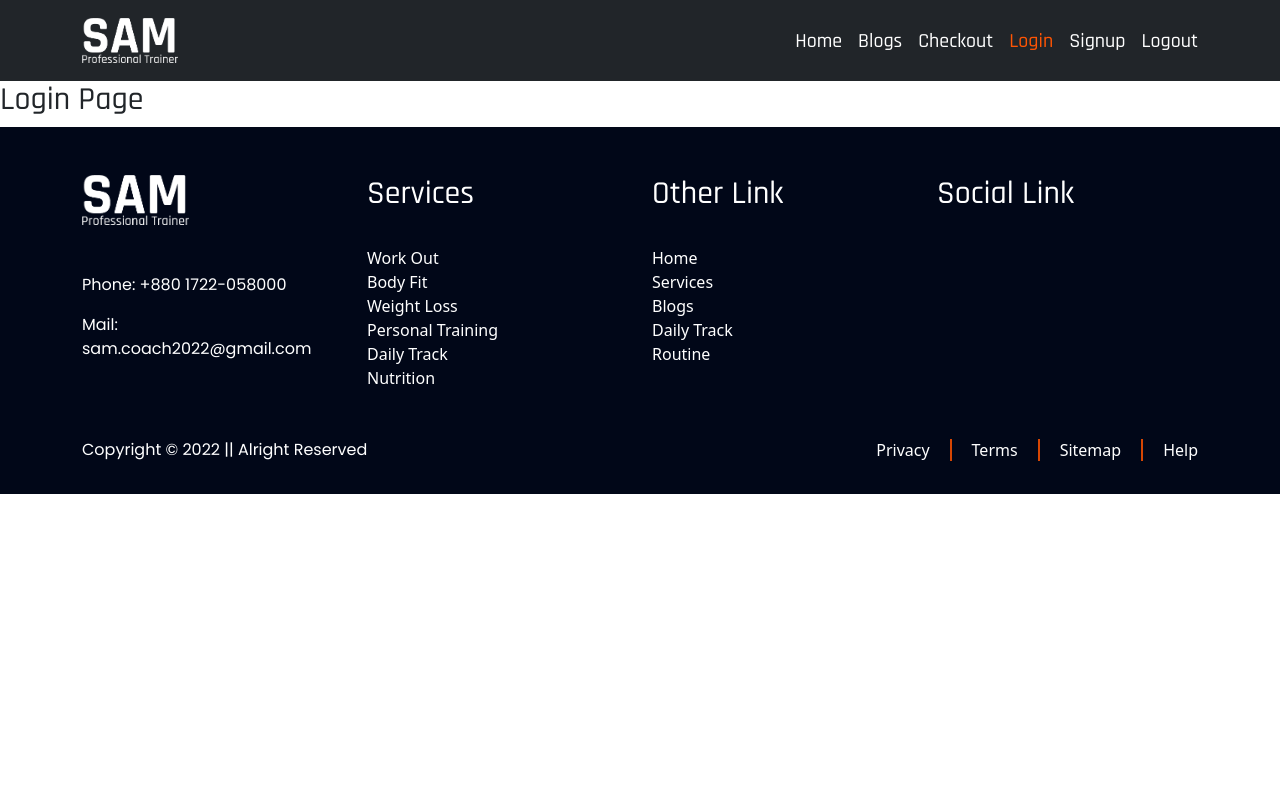
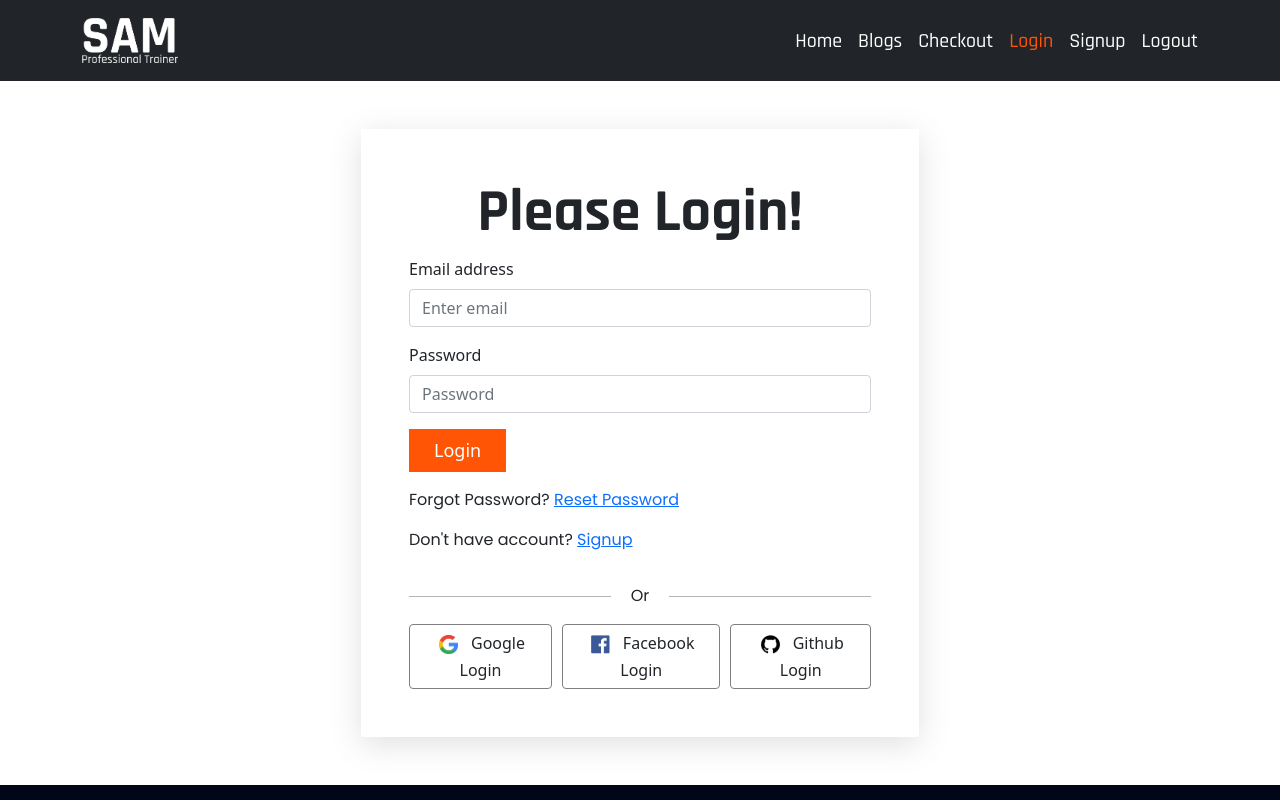
Before and after one commit to SamiulxHasanx07/gym-trainer-react-app-with-auth, a React (Create React App) app: page /login in a window 1280 px wide. Shown: the top 800 px of the page. Built offline with nearby package versions, Linux system fonts and the light colour scheme.

Commit message:
Create user and signin functionality added

```diff
--- a/src/App.js
+++ b/src/App.js
@@ -1,6 +1,7 @@
 import { Route, Routes } from 'react-router-dom';
 import './App.css';
 import Login from './Pages/Auth/Login/Login';
+import ResetPassword from './Pages/Auth/ResetPassword/ResetPassword';
 import Signup from './Pages/Auth/Signup/Signup';
 import Blogs from './Pages/Blogs/Blogs';
 import Checkout from './Pages/Cheakout/Checkout';
@@ -20,6 +21,7 @@ function App() {
         <Route path='/checkout' element={<Checkout></Checkout>}></Route>
         <Route path='/blogs' element={<Blogs></Blogs>}></Route>
         <Route path='/login' element={<Login></Login>}></Route>
+        <Route path='/resetpass' element={<ResetPassword></ResetPassword>}></Route>
         <Route path='/signup' element={<Signup></Signup>}></Route>
         <Route path='*' element={<NotFound></NotFound>}></Route>
       </Routes>
--- a/src/Pages/Auth/Login/Login.js
+++ b/src/Pages/Auth/Login/Login.js
@@ -1,9 +1,120 @@
-import React from 'react';
+import React, { useEffect, useState } from 'react';
+import { Container, Form } from 'react-bootstrap';
+import { useSignInWithEmailAndPassword } from 'react-firebase-hooks/auth';
+import { Link, useLocation, useNavigate } from 'react-router-dom';
+import auth from '../../../firebase.init';
+import googleImg from '../../../images/social/google-img.png';
+import facebookImg from '../../../images/social/facebook.png';
+import githubImg from '../../../images/social/github.png';
 
 const Login = () => {
+    const [userInfo, setUserInfo] = useState({ email: '', password: '' })
+    const [errors, setErrors] = useState({ email: '', password: '' })
+
+    const [
+        signInWithEmailAndPassword,
+        user,
+        loading,
+        error,
+    ] = useSignInWithEmailAndPassword(auth);
+
+
+    const handleEmal = (e) => {
+        const emailRegex = /\S+@\S+\.\S+/;
+        const validEmail = emailRegex.test(e.target.value)
+        if (validEmail) {
+            setUserInfo({ ...userInfo, email: e.target.value })
+            setErrors({ ...errors, email: '' })
+        } else {
+            setErrors({ ...errors, email: 'Enter Valid Email' })
+            setUserInfo({ ...userInfo, email: '' })
+        }
+    }
+
+    const handlePassword = e => {
+        const passwordChk = /^(?=.*[A-Za-z])(?=.*\d)(?=.*[@$!%*#?&])[A-Za-z\d@$!%*#?&]{6,}$/;
+        const validPass = passwordChk.test(e.target.value);
+        if (validPass) {
+            setUserInfo({ ...userInfo, password: e.target.value })
+            setErrors({ ...errors, password: '' })
+        } else {
+            setErrors({ ...errors, password: 'Hints: Password Shoud be Minimum six characters, at least one letter, one number and one special character' })
+        }
+    }
+
+
+    const login = e => {
+        e.preventDefault();
+        signInWithEmailAndPassword(userInfo.email, userInfo.password)
+    }
+
+    console.log(user);
+
+    const navigate = useNavigate();
+    const location = useLocation();
+    const from = location.state?.from?.pathname || '/checkout';
+
+    useEffect(() => {
+        if (user) {
+            navigate(from)
+        }
+    }, [user])
+
     return (
-        <div>
-            <h2>Login Page</h2>
+        <div className='signup py-5'>
+            <Container>
+                <div className='form-container w-50 mx-auto py-5 px-5'>
+                    <h2 className='sec-title text-center'>Please Login!</h2>
+                    <Form onSubmit={login}>
+                        <Form.Group className="mb-3" controlId="formBasicEmail">
+                            <Form.Label>Email address</Form.Label>
+                            <Form.Control required onChange={handleEmal} type="email" placeholder="Enter email" />
+                            <Form.Text className="text-danger">
+                                {errors?.email}
+                            </Form.Text>
+                        </Form.Group>
+
+                        <Form.Group className="mb-3" controlId="formBasicPassword">
+                            <Form.Label>Password</Form.Label>
+                            <Form.Control required onChange={handlePassword} type="password" placeholder="Password" />
+                            <Form.Text className="text-danger">
+                                {errors?.password}
+                            </Form.Text>
+                        </Form.Group>
+                        <button className='card-btn' variant="primary" type="submit">
+                            Login
+                        </button>
+                    </Form>
+                    <p className='mt-3'>Forgot Password? {<Link to='/resetpass'>Reset Password</Link>}</p>
+                    <p className='mt-3'>Don't have account? {<Link to='/signup'>Signup</Link>}</p>
+
+                    {/* section divider */}
+
+                    <div className="section-devide d-flex align-items-center">
+                        <div></div>
+                        <p className='mt-3'>Or</p>
+                        <div></div>
+                    </div>
+
+                    <div className="other-signup">
+                        <div className='d-flex align-items-center justify-content-center'>
+                            <button className='btn'>
+                                <img src={googleImg} alt="" />
+                                Google Login
+                            </button>
+                            <button className='btn'>
+                                <img src={facebookImg} alt="" />
+                                Facebook Login
+                            </button>
+                            <button className='btn'>
+                                <img src={githubImg} alt="" />
+                                Github Login
+                            </button>
+                        </div>
+                    </div>
+
+                </div>
+            </Container>
         </div>
     );
 };
--- /dev/null
+++ b/src/Pages/Auth/ResetPassword/ResetPassword.js
@@ -0,0 +1,11 @@
+import React from 'react';
+
+const ResetPassword = () => {
+    return (
+        <div>
+            <h2>Reset Password</h2>
+        </div>
+    );
+};
+
+export default ResetPassword;
--- a/src/Pages/Auth/Signup/Signup.js
+++ b/src/Pages/Auth/Signup/Signup.js
@@ -16,18 +16,8 @@ const Signup = () => {
         user,
         loading,
         hookError,
-    ] = useCreateUserWithEmailAndPassword(auth);
+    ] = useCreateUserWithEmailAndPassword(auth, {sendEmailVerification:true});
 
-
-    const navigate = useNavigate();
-    const location = useLocation();
-    const from = location.state?.from?.pathname || '/';
-    useEffect(() => {
-        if (user) {
-            navigate(from)
-        }
-
-    }, [user]);
 
     const handleName = (e) => {
         const name = e.target.value;
@@ -65,6 +55,17 @@ const Signup = () => {
         }
     }
 
+
+    const navigate = useNavigate();
+    const location = useLocation();
+    const from = location.state?.from?.pathname || '/';
+
+    useEffect(()=>{
+        if(user){
+            navigate(from)
+        }
+    }, [user])
+
     const handleConfirmPass = e => {
         const validateConfirmPass = userInfo.password === e.target.value;
         if (validateConfirmPass) {
@@ -97,7 +98,7 @@ const Signup = () => {
                         </Form.Group>
                         <Form.Group className="mb-3" controlId="formBasicEmail">
                             <Form.Label>Email address</Form.Label>
-                            <Form.Control onChange={handleEmal} type="email" placeholder="Enter email" />
+                            <Form.Control required onChange={handleEmal} type="email" placeholder="Enter email" />
                             <Form.Text className="text-danger">
                                 {errors?.email}
                             </Form.Text>
@@ -105,14 +106,14 @@ const Signup = () => {
 
                         <Form.Group className="mb-3" controlId="formBasicPassword">
                             <Form.Label>Password</Form.Label>
-                            <Form.Control onChange={handlePassword} type="password" placeholder="Password" />
+                            <Form.Control required onChange={handlePassword} type="password" placeholder="Password" />
                             <Form.Text className="text-danger">
                                 {errors?.password}
                             </Form.Text>
                         </Form.Group>
                         <Form.Group className="mb-3" controlId="formBasicConfirmPassword">
                             <Form.Label>Confirm Password</Form.Label>
-                            <Form.Control onChange={handleConfirmPass} type="password" placeholder="Confirm Password" />
+                            <Form.Control required onChange={handleConfirmPass} type="password" placeholder="Confirm Password" />
                             <Form.Text className="text-danger">
                                 {errors?.confirmPassword}
                             </Form.Text>
```
